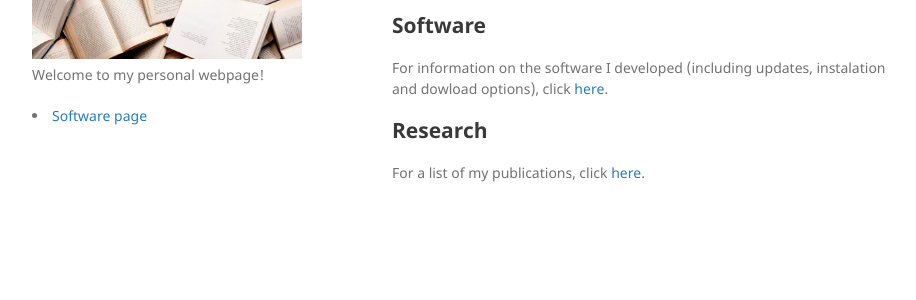
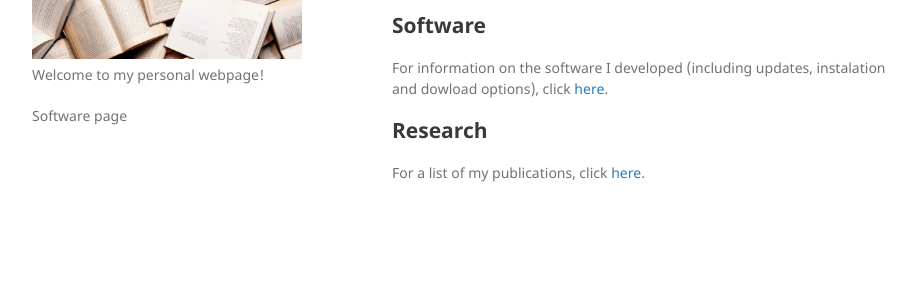
Before and after one commit to mradean/mradean.github.io, a Jekyll site: the page built from index.md, in a window 1280 px wide. Shown: the part 232-532 px from the top of the page, without its empty margins (178-1094 px from the left). Built offline with Jekyll 4.4.1, drawn with Linux system fonts in a browser that asks for light colours; our own code applies the rules of GitHub Pages for plain Markdown files.

```diff
--- a/_layouts/default.html
+++ b/_layouts/default.html
@@ -23,7 +23,7 @@
 
         <p>{{ site.description | default: site.github.project_tagline }}</p>
 
-        <li><a href="{{ https://mradean.github.io/new/software.html }}">Software page <small>{{ https://mradean.github.io/new/software.html }}</small></a></li>
+        <p><href="{{ https://mradean.github.io/new/software.html }}">Software page <small>{{ https://mradean.github.io/new/software.html }}</small></p>
 
 <!--
         {% if site.github.is_project_page %}
```
